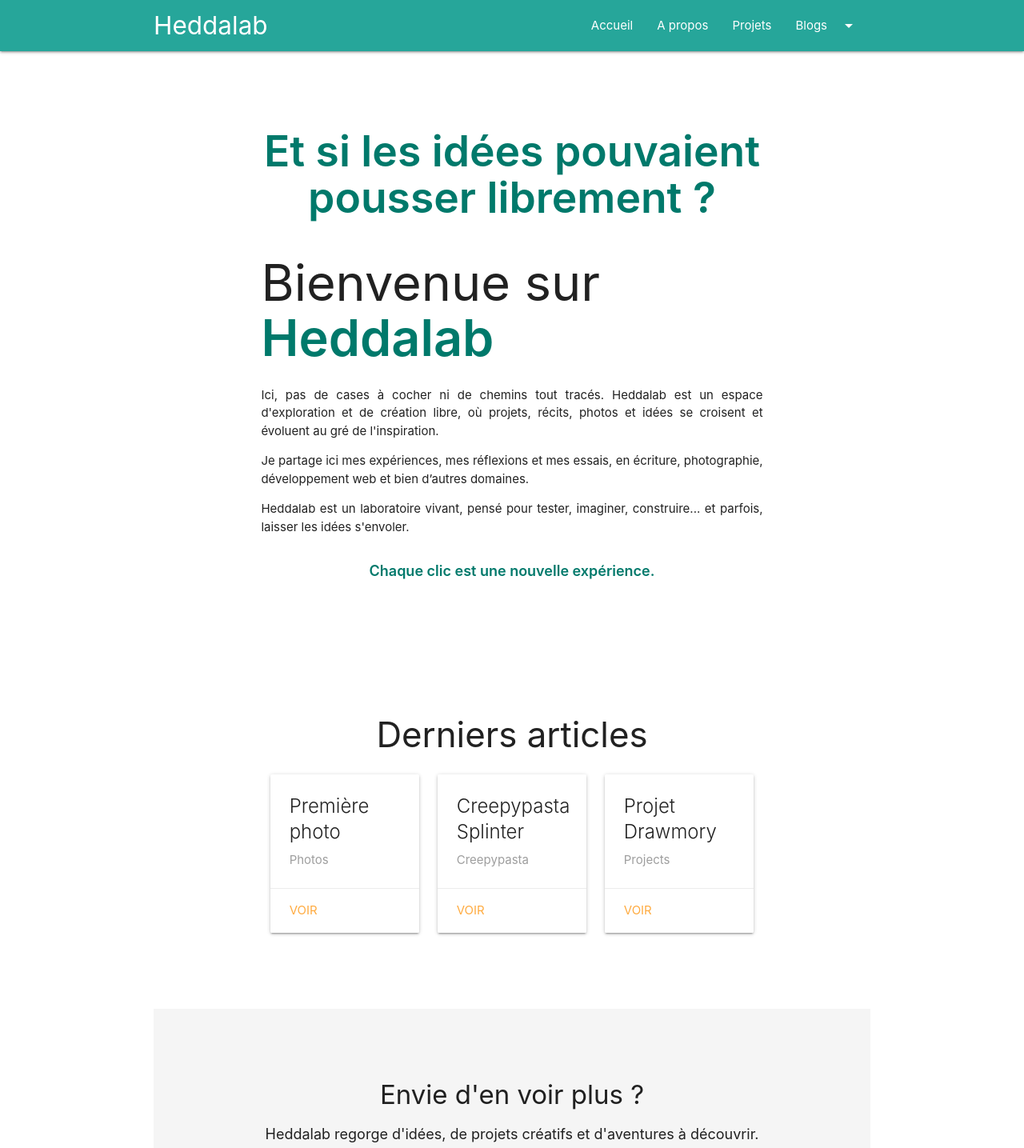
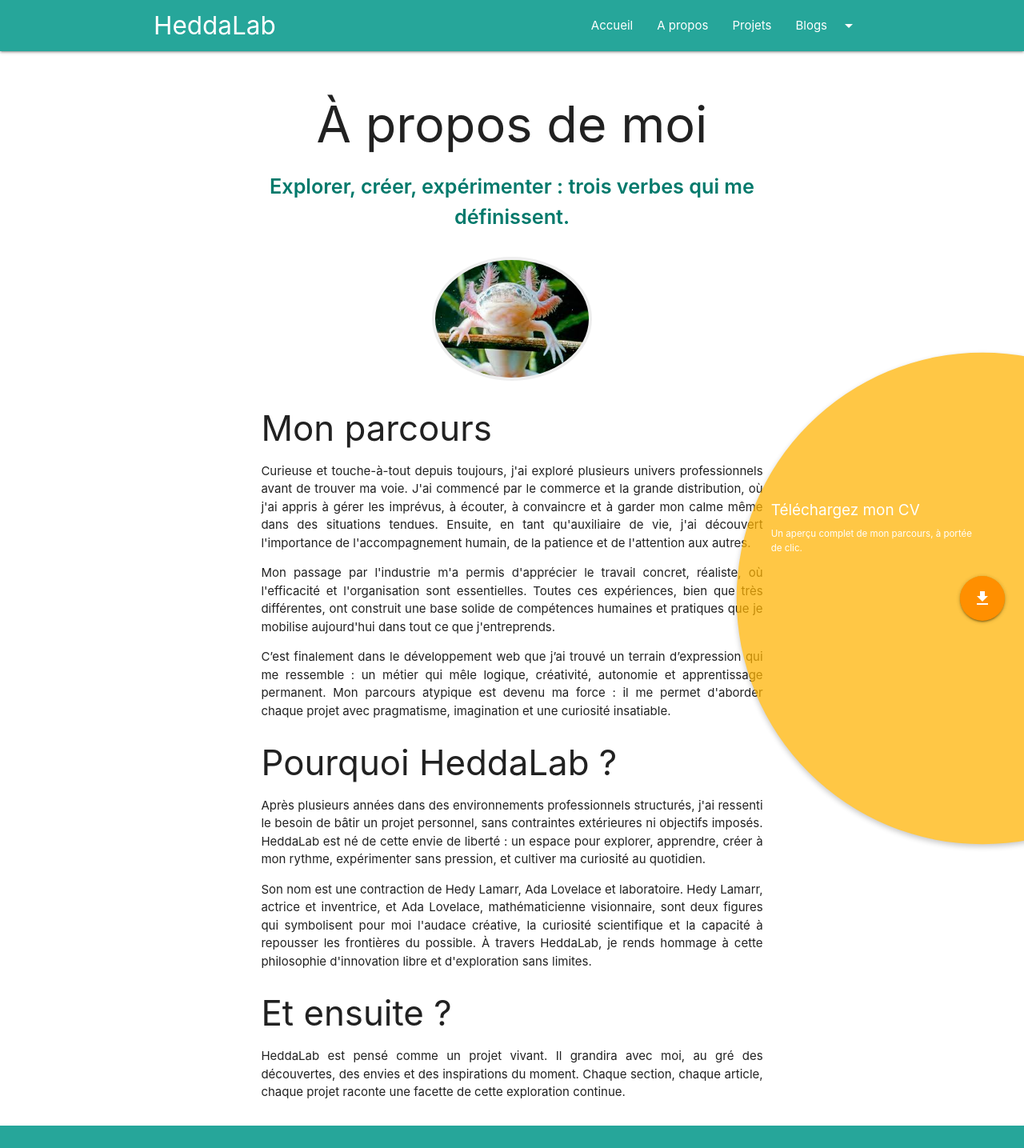
Before and after one commit to cecile-umecker/HeddaLab, an Angular app: page /about in a window 1280 px wide. Before the commit this address led to /. Shown: the top 1435 px of the page at 80% size. Built offline with nearby package versions, Linux system fonts and the light colour scheme.

Commit message:
Finalize About page with structured content, profile photo, floating CV button, TapTarget auto-close, shimmer effect, and UX polish

```diff
--- a/angular.json
+++ b/angular.json
@@ -36,7 +36,8 @@
               {
                 "glob": "**/*",
                 "input": "public"
-              }
+              },
+              "src/assets"
             ],
             "styles": [
               "src/styles.scss"
@@ -95,7 +96,8 @@
               {
                 "glob": "**/*",
                 "input": "public"
-              }
+              },
+              "src/assets"
             ],
             "styles": [
               "src/styles.scss"
--- a/src/app/app-routing.module.ts
+++ b/src/app/app-routing.module.ts
@@ -3,13 +3,13 @@ import { RouterModule, Routes } from '@angular/router';
 import { HomeComponent } from './pages/home/home.component';
 import { ExploreComponent } from './pages/explore/explore.component';
 import { PostDetailComponent } from './pages/post-detail/post-detail.component';
-
-
+import { AboutComponent } from './pages/about/about.component';
 
 const routes: Routes = [
   { path: '', component: HomeComponent },
   { path: 'explore', component: ExploreComponent },
   { path: 'post/:id', component: PostDetailComponent },
+  { path: 'about', component: AboutComponent },
   { path: '**', redirectTo: '' }
 ];
 
--- a/src/app/app.module.ts
+++ b/src/app/app.module.ts
@@ -8,6 +8,7 @@ import { HeaderComponent } from './shared/header/header.component';
 import { FooterComponent } from './shared/footer/footer.component';
 import { ExploreComponent } from './pages/explore/explore.component';
 import { PostDetailComponent } from './pages/post-detail/post-detail.component';
+import { AboutComponent } from './pages/about/about.component';
 
 @NgModule({
   declarations: [
@@ -16,7 +17,8 @@ import { PostDetailComponent } from './pages/post-detail/post-detail.component';
     HeaderComponent,
     FooterComponent,
     ExploreComponent,
-    PostDetailComponent
+    PostDetailComponent,
+    AboutComponent
   ],
   imports: [
     BrowserModule,
--- /dev/null
+++ b/src/app/pages/about/about.component.html
@@ -0,0 +1,63 @@
+<section class="about section">
+  <div class="container">
+    <h1 class="center-align">À propos de moi</h1>
+    <p class="flow-text center-align accent-color">
+      Explorer, créer, expérimenter&nbsp;: trois verbes qui me définissent.
+    </p>
+    <div class="about-photo center-align">
+      <img src="assets/images/about-photo.jpg" alt="Photo de moi" class="responsive-img circle">
+    </div>
+    <div class="about-content">
+      <h3>Mon parcours</h3>
+      <p>
+        Curieuse et touche-à-tout depuis toujours, j'ai exploré plusieurs univers professionnels avant de trouver ma voie.
+        J'ai commencé par le commerce et la grande distribution, où j'ai appris à gérer les imprévus, à écouter, à convaincre et à garder mon calme même dans des situations tendues.
+        Ensuite, en tant qu'auxiliaire de vie, j'ai découvert l'importance de l'accompagnement humain, de la patience et de l'attention aux autres.
+      </p>
+      <p>
+        Mon passage par l'industrie m'a permis d'apprécier le travail concret, réaliste, où l'efficacité et l'organisation sont essentielles.
+        Toutes ces expériences, bien que très différentes, ont construit une base solide de compétences humaines et pratiques que je mobilise aujourd'hui dans tout ce que j'entreprends.
+      </p>
+      <p>
+        C’est finalement dans le développement web que j’ai trouvé un terrain d’expression qui me ressemble : un métier qui mêle logique, créativité, autonomie et apprentissage permanent.
+        Mon parcours atypique est devenu ma force : il me permet d'aborder chaque projet avec pragmatisme, imagination et une curiosité insatiable.
+      </p>
+
+      <h3>Pourquoi HeddaLab&nbsp;?</h3>
+      <p>
+        Après plusieurs années dans des environnements professionnels structurés, j'ai ressenti le besoin de bâtir un projet personnel,
+        sans contraintes extérieures ni objectifs imposés. HeddaLab est né de cette envie de liberté : un espace pour explorer,
+        apprendre, créer à mon rythme, expérimenter sans pression, et cultiver ma curiosité au quotidien.
+      </p>
+      <p>
+        Son nom est une contraction de Hedy Lamarr, Ada Lovelace et laboratoire.
+        Hedy Lamarr, actrice et inventrice, et Ada Lovelace, mathématicienne visionnaire, sont deux figures qui symbolisent pour moi l'audace créative,
+        la curiosité scientifique et la capacité à repousser les frontières du possible.
+        À travers HeddaLab, je rends hommage à cette philosophie d'innovation libre et d'exploration sans limites.
+      </p>
+
+      <h3>Et ensuite&nbsp;?</h3>
+      <p>
+        HeddaLab est pensé comme un projet vivant. Il grandira avec moi, au gré des découvertes, des envies et des inspirations du moment.
+        Chaque section, chaque article, chaque projet raconte une facette de cette exploration continue.
+      </p>
+    </div>
+    <!-- Floating Action Button -->
+    <div class="fixed-action-btn">
+      <a id="btn-cv"
+        class="btn-floating btn-large amber darken-3"
+        href="assets/cv/cv-heddalab.pdf"
+        download="CV-Heddalab.pdf">
+        <i class="material-icons">file_download</i>
+      </a>
+    </div>
+
+    <!-- Tap Target lié au bouton -->
+    <div class="tap-target" data-target="btn-cv">
+      <div class="tap-target-content">
+        <h5>Téléchargez mon CV</h5>
+        <p>Un aperçu complet de mon parcours, à portée de clic.</p>
+      </div>
+    </div>
+  </div>
+</section>
--- /dev/null
+++ b/src/app/pages/about/about.component.scss
@@ -0,0 +1,81 @@
+.about-content {
+  margin-top: 2rem;
+}
+
+.about-content h3 {
+  margin-top: 2rem;
+}
+
+.about-content p {
+  text-align: justify;
+  margin-top: 1rem;
+}
+
+.accent-color {
+  color: #00796b; /* ou une couleur qui matche ton header */
+  font-weight: 600;
+}
+
+.about-photo {
+  margin: 2rem 0;
+
+  img {
+    max-width: 200px;
+    border: 4px solid #eee;
+  }
+}
+
+.fixed-action-btn {
+  right: 24px;
+  bottom: 24px;
+}
+
+.fixed-action-btn a.btn-floating:hover {
+  transform: scale(1.1);
+  transition: transform 0.3s ease;
+}
+
+.tap-target {
+  background-color: #ffb300 !important;
+  box-shadow: 0 4px 10px rgba(0, 0, 0, 0.3); /* Petit effet de profondeur */
+}
+
+.tap-target-content {
+  color: white;
+}
+
+.fixed-action-btn a.btn-floating {
+  position: relative;
+  overflow: hidden;
+}
+
+.fixed-action-btn a.btn-floating::after {
+  content: '';
+  position: absolute;
+  top: -50%;
+  left: -50%;
+  width: 200%;
+  height: 200%;
+  background: linear-gradient(
+    120deg,
+    rgba(255, 255, 255, 0) 40%,
+    rgba(255, 255, 255, 0.3) 50%,
+    rgba(255, 255, 255, 0) 60%
+  );
+  transform: rotate(45deg) translate(-150%, -150%);
+  animation: shimmer 10s infinite;
+  animation-timing-function: ease-in-out;
+  pointer-events: none;
+}
+
+@keyframes shimmer {
+  0% {
+    transform: rotate(45deg) translate(-150%, -150%);
+  }
+  50% {
+    transform: rotate(45deg) translate(150%, 150%);
+  }
+  100% {
+    transform: rotate(45deg) translate(150%, 150%);
+  }
+}
--- /dev/null
+++ b/src/app/pages/about/about.component.ts
@@ -0,0 +1,26 @@
+import { AfterViewInit } from '@angular/core';
+import { Component } from '@angular/core';
+
+declare const M: any;
+
+@Component({
+  selector: 'app-about',
+  templateUrl: './about.component.html',
+  styleUrls: ['./about.component.scss']
+})
+export class AboutComponent implements AfterViewInit {
+
+  ngAfterViewInit() {
+    const elem = document.querySelector('.tap-target');
+    if (elem) {
+      const instance = M.TapTarget.init(elem);
+      instance.open();
+      // Fermeture automatique après 5 secondes
+      setTimeout(() => {
+        instance.close();
+      }, 5000);
+    }
+  }
+
+
+}
--- a/src/app/pages/explore/explore.component.html
+++ b/src/app/pages/explore/explore.component.html
@@ -1,6 +1,6 @@
 <section class="explore-list section">
   <div class="container">
-    <h1 class="center-align">Explorer Heddalab</h1>
+    <h1 class="center-align">Explorer HeddaLab</h1>
 
     <div class="row">
       <div class="col s12 m6 l4" *ngFor="let post of posts">
--- a/src/app/pages/home/home.component.html
+++ b/src/app/pages/home/home.component.html
@@ -4,17 +4,17 @@
       <span class="accent-color">Et si les idées pouvaient pousser librement&nbsp;?</span>
     </h2>
     <h1 class="home-title">
-      Bienvenue sur <span class="accent-color">Heddalab</span>
+      Bienvenue sur <span class="accent-color">HeddaLab</span>
     </h1>
     <p>
       Ici, pas de cases à cocher ni de chemins tout tracés.
-      Heddalab est un espace d'exploration et de création libre, où projets, récits, photos et idées se croisent et évoluent au gré de l'inspiration.
+      HeddaLab est un espace d'exploration et de création libre, où projets, récits, photos et idées se croisent et évoluent au gré de l'inspiration.
     </p>
     <p>
       Je partage ici mes expériences, mes réflexions et mes essais, en écriture, photographie, développement web et bien d’autres domaines.
     </p>
     <p>
-      Heddalab est un laboratoire vivant, pensé pour tester, imaginer, construire... et parfois, laisser les idées s'envoler.
+      HeddaLab est un laboratoire vivant, pensé pour tester, imaginer, construire... et parfois, laisser les idées s'envoler.
     </p>
     <p class="highlight center-align accent-color">
       Chaque clic est une nouvelle expérience.
@@ -46,7 +46,7 @@
   <div class="container center-align">
     <h3 class="explore-title">Envie d'en voir plus ?</h3>
     <p class="explore-text">
-      Heddalab regorge d'idées, de projets créatifs et d'aventures à découvrir.
+      HeddaLab regorge d'idées, de projets créatifs et d'aventures à découvrir.
       Laissez-vous guider par votre curiosité !
     </p>
     <a class="btn waves-effect waves-light" (click)="goToRandomPost()">
--- a/src/app/shared/footer/footer.component.html
+++ b/src/app/shared/footer/footer.component.html
@@ -2,7 +2,7 @@
   <div class="container">
     <div class="row">
       <div class="col l6 s12">
-        <h5 class="white-text">Heddalab</h5>
+        <h5 class="white-text">HeddaLab</h5>
         <p class="grey-text text-lighten-4">
           Un laboratoire d'idées, de projets, de photos et de créativité.
         </p>
@@ -20,7 +20,7 @@
           <li><a class="grey-text text-lighten-3" routerLink="/blogs/photos">Photos</a></li>
           <li><a class="grey-text text-lighten-3" routerLink="/blogs/cuisine">Cuisine</a></li>
           <li><a class="grey-text text-lighten-3" routerLink="/blogs/creepypastas">Creepypastas</a></li>
-          <li><a class="grey-text text-lighten-3" routerLink="/blogs/it">IT</a></li>
+          <li><a class="grey-text text-lighten-3" routerLink="/blogs/it">Tech</a></li>
           <li><a class="grey-text text-lighten-3" routerLink="/explore">Tous</a></li>
         </ul>
       </div>
@@ -29,7 +29,7 @@
 
   <div class="footer-copyright">
     <div class="container">
-      © 2025 Heddalab — Tous droits réservés
+      © 2025 HeddaLab — Tous droits réservés
     </div>
   </div>
 </footer>
--- a/src/app/shared/header/header.component.html
+++ b/src/app/shared/header/header.component.html
@@ -1,7 +1,7 @@
 <div class="navbar-fixed">
   <nav class="teal lighten-1">
     <div class="nav-wrapper container">
-      <a [routerLink]="['/']" class="brand-logo">Heddalab</a>
+      <a [routerLink]="['/']" class="brand-logo">HeddaLab</a>
       <a href="#" data-target="mobile-demo" class="sidenav-trigger">
         <i class="material-icons">menu</i>
       </a>
```
Also changed, not shown: src/assets/images/about-photo.jpg (added), 1 other file (tests, documents, lock files or other folders).
